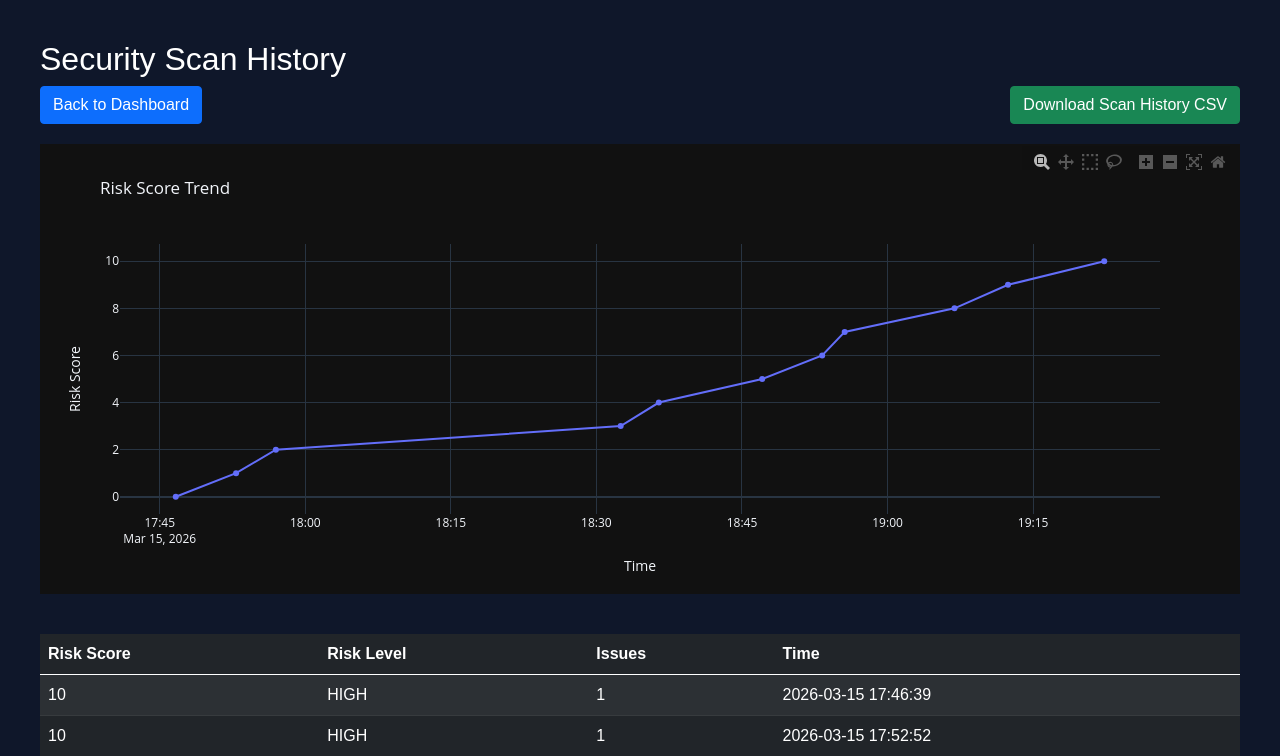
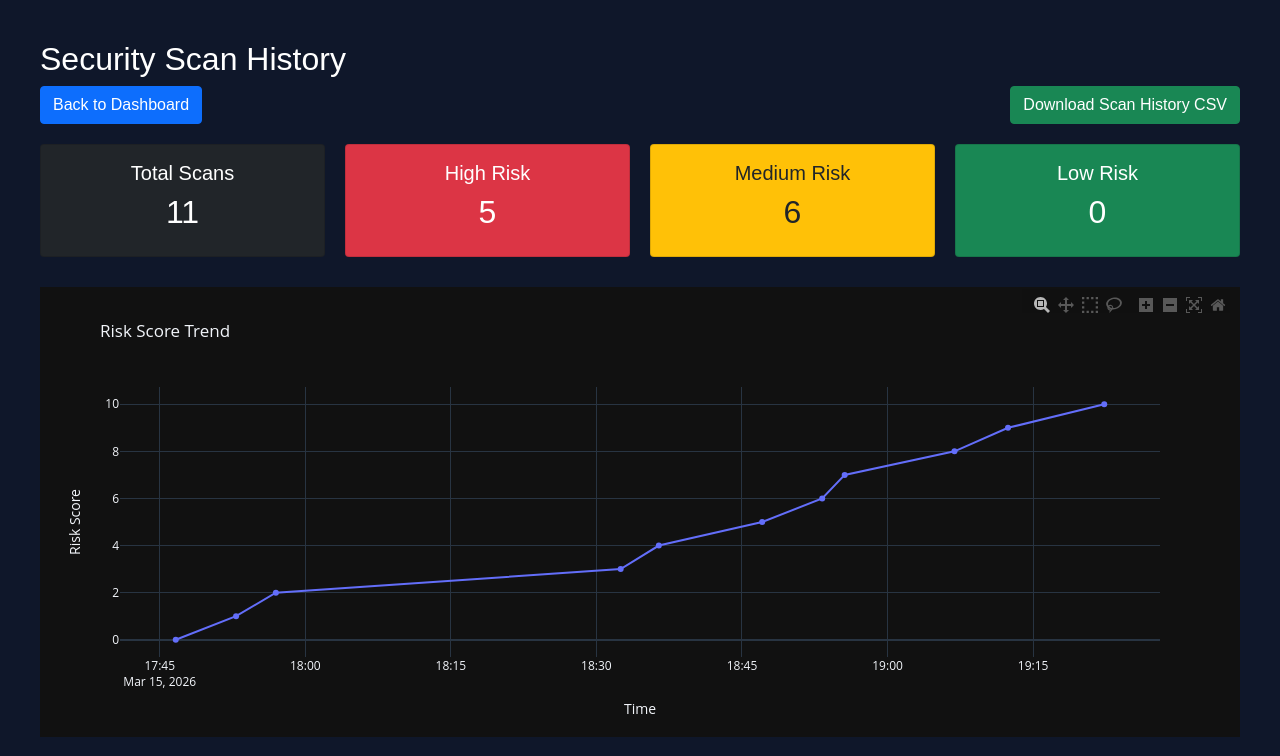
Before and after one commit to gargpriyal10/Autonomous-Security-Policy-Reasoning-Misconfiguration-Detection-Platform, a Flask app: page /history in a window 1280 px wide. Shown: the top 756 px of the page. Run offline with Flask 3, Linux system fonts and the light colour scheme; a user stored in the database is signed in; data comes from the database, SQL or seed files in the repository; some libraries are stand-ins or nearby versions.

Commit message:
Add security risk summary cards to history dashboard

```diff
--- a/app.py
+++ b/app.py
@@ -140,6 +140,12 @@ def history():
     username = session["username"]
 
     scans = get_scan_history(username)
+    total_scans = len(scans)
+
+    high_risk = len([s for s in scans if s[1] == "HIGH"])
+    medium_risk = len([s for s in scans if s[1] == "MEDIUM"])
+    low_risk = len([s for s in scans if s[1] == "LOW"])
+
     scans = list(reversed(scans))
 
     risk_scores = [scan[0] for scan in scans]
@@ -160,8 +166,15 @@ def history():
     )
     chart = plot(fig, output_type="div", include_plotlyjs=False,config={"displaylogo": False})
 
-    return render_template("history.html", scans=scans, chart = chart)
-
+    return render_template(
+        "history.html",
+        scans=scans,
+        chart=chart,
+        total_scans=total_scans,
+        high_risk=high_risk,
+        medium_risk=medium_risk,
+        low_risk=low_risk
+    )
 @app.route("/export_csv")
 def export_csv():
 
--- a/templates/history.html
+++ b/templates/history.html
@@ -35,6 +35,30 @@
     <a href="/export_csv" class="btn btn-success">
         Download Scan History CSV
     </a>
+
+</div>
+
+<div style="display:flex; gap:20px; margin-bottom:30px;">
+
+    <div class="card bg-dark text-white p-3" style="flex:1; text-align:center;">
+        <h5>Total Scans</h5>
+        <h2>{{ total_scans }}</h2>
+    </div>
+
+    <div class="card bg-danger text-white p-3" style="flex:1; text-align:center;">
+        <h5>High Risk</h5>
+        <h2>{{ high_risk }}</h2>
+    </div>
+
+    <div class="card bg-warning text-dark p-3" style="flex:1; text-align:center;">
+        <h5>Medium Risk</h5>
+        <h2>{{ medium_risk }}</h2>
+    </div>
+
+    <div class="card bg-success text-white p-3" style="flex:1; text-align:center;">
+        <h5>Low Risk</h5>
+        <h2>{{ low_risk }}</h2>
+    </div>
 
 </div>
 
```
